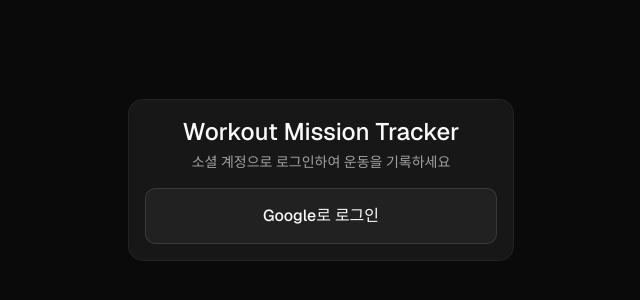
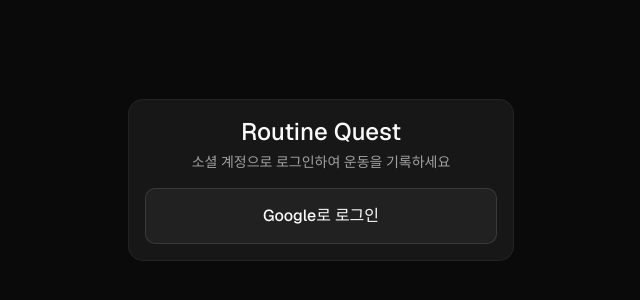
Before and after one commit to hereis8805/quota, a Next.js app: page /login in a window 1280 px wide. Shown: the part 220-520 px from the top of the page, without its empty margins (319-959 px from the left). Built offline with nearby package versions, Linux system fonts and the light colour scheme.

Commit message:
전체 리뉴얼

```diff
--- a/src/app/login/page.tsx
+++ b/src/app/login/page.tsx
@@ -17,7 +17,7 @@
     <div className="min-h-screen flex items-center justify-center p-4">
       <Card className="w-full max-w-sm">
         <CardHeader className="text-center">
-          <CardTitle className="text-2xl">Workout Mission Tracker</CardTitle>
+          <CardTitle className="text-2xl">Routine Quest</CardTitle>
           <CardDescription>소셜 계정으로 로그인하여 운동을 기록하세요</CardDescription>
         </CardHeader>
         <CardContent className="flex flex-col gap-3">
```
